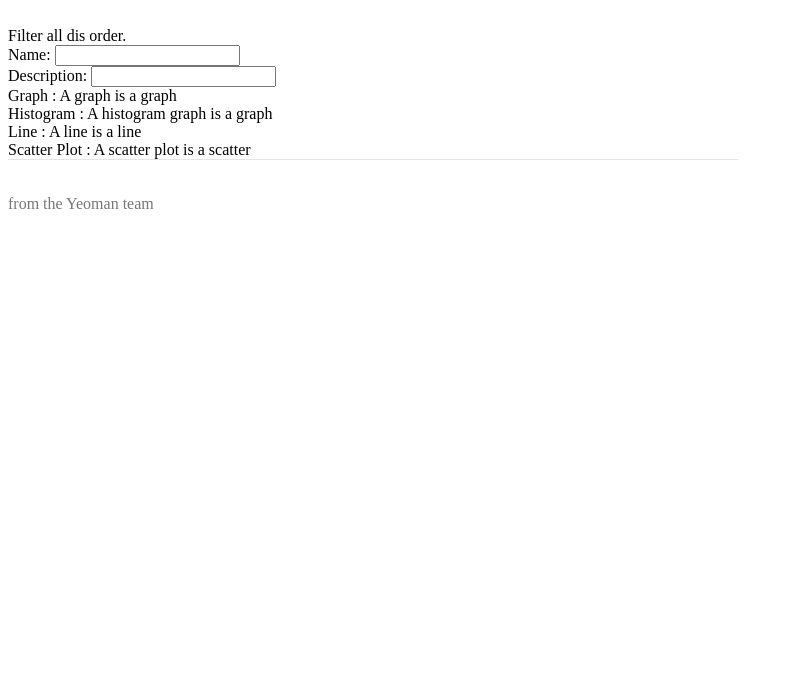
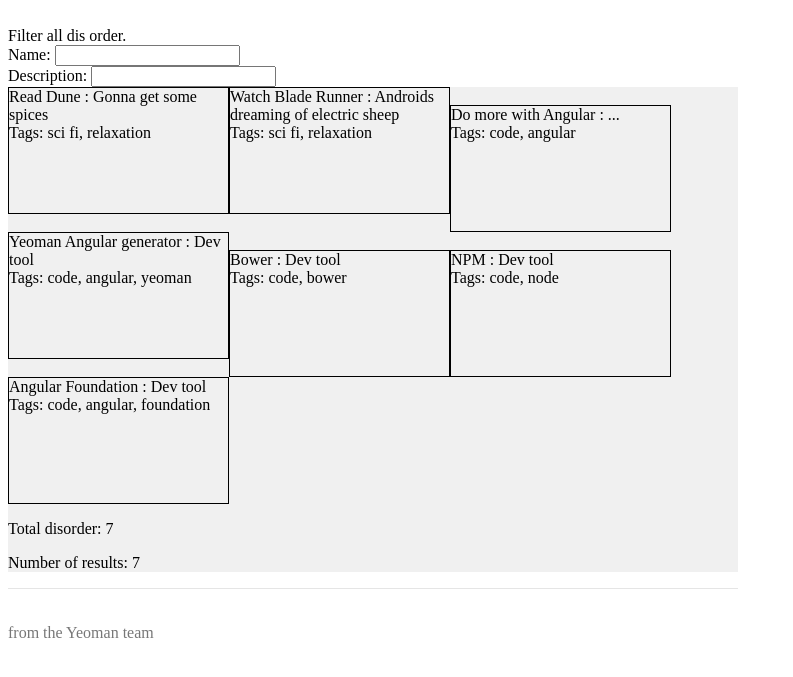
Before and after one commit to azanebrain/disorder, a website: page app/index.html in a window 1280 px wide. Shown: the part 177-854 px from the top of the page, without its empty margins (0-793 px from the left). Before the commit the page ends 800 px from the top, so only its background shows below. Drawn offline with nearby package versions, Linux system fonts and the light colour scheme; some packages are replaced by stand-ins of ours; files that its build step writes are made by us from their sources; some icons are missing.

Commit message:
add tags

```diff
--- a/app/scripts/services/disorders.js
+++ b/app/scripts/services/disorders.js
@@ -13,19 +13,65 @@
     var Disorders = {};
     Disorders.list = [
       {
-        name: 'Graph'
-        , description: 'A graph is a graph'
+        name: 'Read Dune'
+        , description: 'Gonna get some spices'
+        , tag : [
+          'sci fi',
+          'relaxation'
+        ]
       }, {
-        name: 'Histogram'
-        , description: 'A histogram graph is a graph'
+        name: 'Watch Blade Runner'
+        , description: 'Androids dreaming of electric sheep'
+        , tag : [
+          'sci fi',
+          'relaxation'
+        ]
       }
       , {
-        name: 'Line'
-        , description: 'A line is a line'
+        name: 'Do more with Angular'
+        , description: '...'
+        , tag : [
+          'code',
+          'angular'
+        ]
       }
       , {
-        name: 'Scatter Plot'
-        , description: 'A scatter plot is a scatter'
+        name: 'Yeoman Angular generator'
+        , description: 'Dev tool'
+        , link: 'https://github.com/yeoman/generator-angular'
+        , tag : [
+          'code',
+          'angular',
+          'yeoman'
+        ]
+      }
+      , {
+        name: 'Bower'
+        , description: 'Dev tool'
+        , link: 'http://bower.io'
+        , tag : [
+          'code',
+          'bower'
+        ]
+      }
+      , {
+        name: 'NPM'
+        , description: 'Dev tool'
+        , link: 'https://www.npmjs.org/'
+        , tag : [
+          'code',
+          'node'
+        ]
+      }
+      , {
+        name: 'Angular Foundation'
+        , description: 'Dev tool'
+        , link: 'https://github.com/pineconellc/angular-foundation'
+        , tag : [
+          'code',
+          'angular',
+          'foundation'
+        ]
       }
     ];
 
--- a/app/views/main.html
+++ b/app/views/main.html
@@ -6,11 +6,16 @@
     <br>Description:
     <input type="text" value="Filter" ng-model="searchDisorders.description">
     <br>
+
   </div>
 
-  <div class="disorders-wrap">
-    <div class="disorder-item" ng-repeat="disorder in disorders.list | filter:searchDisorders">
+  <div class="disorders-wrap" style="width: 100%; background: #F0F0F0; position: relative; display: block; clear:both;">
+    <div class="disorder-item" ng-repeat="disorder in filtered=(disorders.list | filter:searchDisorders) " style="border: solid 1px black; width: 30%;  height: 125px; position: relative; display: inline-block">
       {{ disorder.name }} : {{ disorder.description }}
+      <br>Tags:
+      <span>{{disorder.tag.join(', ')}}</span>
     </div>
+    <p>Total disorder: {{disorders.list.length}}</p>
+    <p>Number of results: {{filtered.length}}</p>
   </div>
 </div>
```
